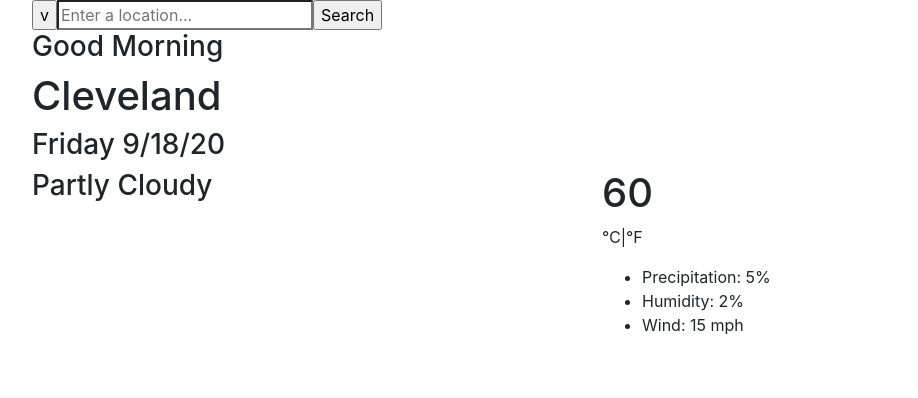
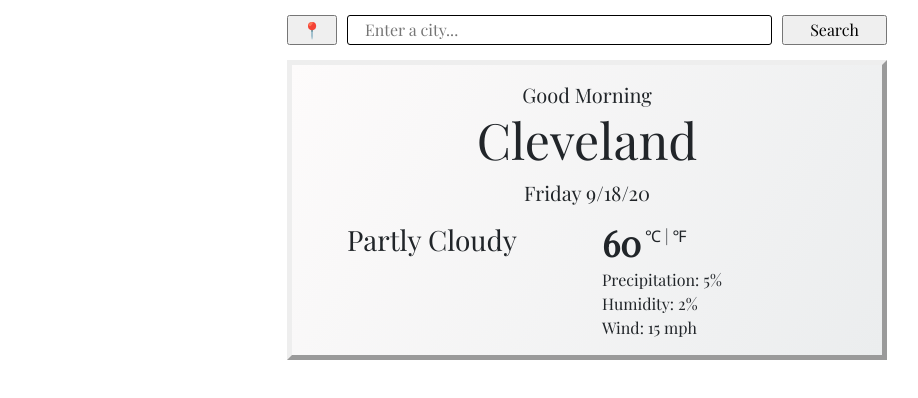
Before and after one commit to LalainaMcCue/react-weather-app, a React (Create React App) app: page / in a window 1280 px wide. Shown: the top 398 px of the page, without its empty margins (53-971 px from the left). Built offline with nearby package versions, Linux system fonts and the light colour scheme; the HTML template or start-up script is replaced by a standard one.

Commit message:
Original CSS styling

```diff
--- a/public/index.html
+++ b/public/index.html
@@ -10,6 +10,7 @@
       content="Weather Application"
     />
     <link rel="manifest" href="%PUBLIC_URL%/manifest.json" />
+    <link href="https://fonts.googleapis.com/css2?family=Playfair+Display&display=swap" rel="stylesheet">
     <title>React Weather App</title>
   </head>
   <body>
--- /dev/null
+++ b/src/Search.css
@@ -0,0 +1,19 @@
+.Search {
+  margin: 0 auto;
+  max-width: 600px;
+  font-family: 'Playfair Display', serif;
+}
+.Search .myLocation {
+  width: 50px
+}
+.Search .search-bar {
+  border: 1px solid black;
+  border-radius: 3px;
+  margin: 15px 10px;
+  line-height: 26px;
+  text-indent: 15px;
+  width: 425px;
+}
+.Search .search-button {
+  width: 105px
+}
--- a/src/Search.js
+++ b/src/Search.js
@@ -1,12 +1,17 @@
 import React from "react";
+import './Search.css';
 
 export default function Search() {
-  return(
+  return (
     <div className="Search">
       <form>
-        <input type="submit" value="v" />
-        <input type="search" placeholder="Enter a location..." />
-        <input type="submit" value="Search" />
+        <input className="myLocation" type="submit" value="📍" />
+        <input
+          className="search-bar"
+          type="search"
+          placeholder="Enter a city..."
+        />
+        <input className="search-button" type="submit" value="Search" />
       </form>
     </div>
   );
--- /dev/null
+++ b/src/Weather.css
@@ -0,0 +1,38 @@
+.Weather {
+  background-image: linear-gradient(120deg, #fdfbfb 0%, #ebedee 100%);
+  border-width: thick;
+  border-style: outset;
+  font-family: 'Playfair Display', serif;
+  margin: 0 auto;
+  max-width: 600px;
+}
+.header {
+  text-align: center;
+  margin: 15px 0px;
+}
+.header h1 {
+  font-size: 50px;
+}
+.header p {
+  font-size: 20px;
+  padding: 0px;
+  margin: 0px;
+}
+.icon-title {
+  text-align: center;
+}
+.temp {
+  font-size: 35px;
+  line-height: 40px;
+}
+.unit {
+  position: relative;
+  top: -15px;
+}
+.Weather ul {
+  padding: 0px;
+  margin: 5px 0px 15px;
+}
+.Weather li {
+  list-style: none;
+}
--- a/src/Weather.js
+++ b/src/Weather.js
@@ -1,18 +1,20 @@
 import React from "react";
+import './Weather.css';
 
 export default function Weather() {
   return (
     <div className="Weather">
-      <h3>Good Morning</h3>
-      <h1>Cleveland</h1>
-      <h3>Friday 9/18/20</h3>
+      <div className="header">
+        <p>Good Morning</p>
+        <h1>Cleveland</h1>
+        <p>Friday 9/18/20</p>
+      </div>
       <div className="row">
         <div className="col-6">
-          <h3>Partly Cloudy</h3>
+          <h3 className="icon-title">Partly Cloudy</h3>
         </div>
         <div className="col-6">
-          <h1>60</h1>
-          <p>℃|℉</p>
+          <span className="temp"><strong>60</strong></span><span className="unit"> ℃ | ℉</span>
           <ul>
             <li>Precipitation: 5%</li>
             <li>Humidity: 2%</li>
```
